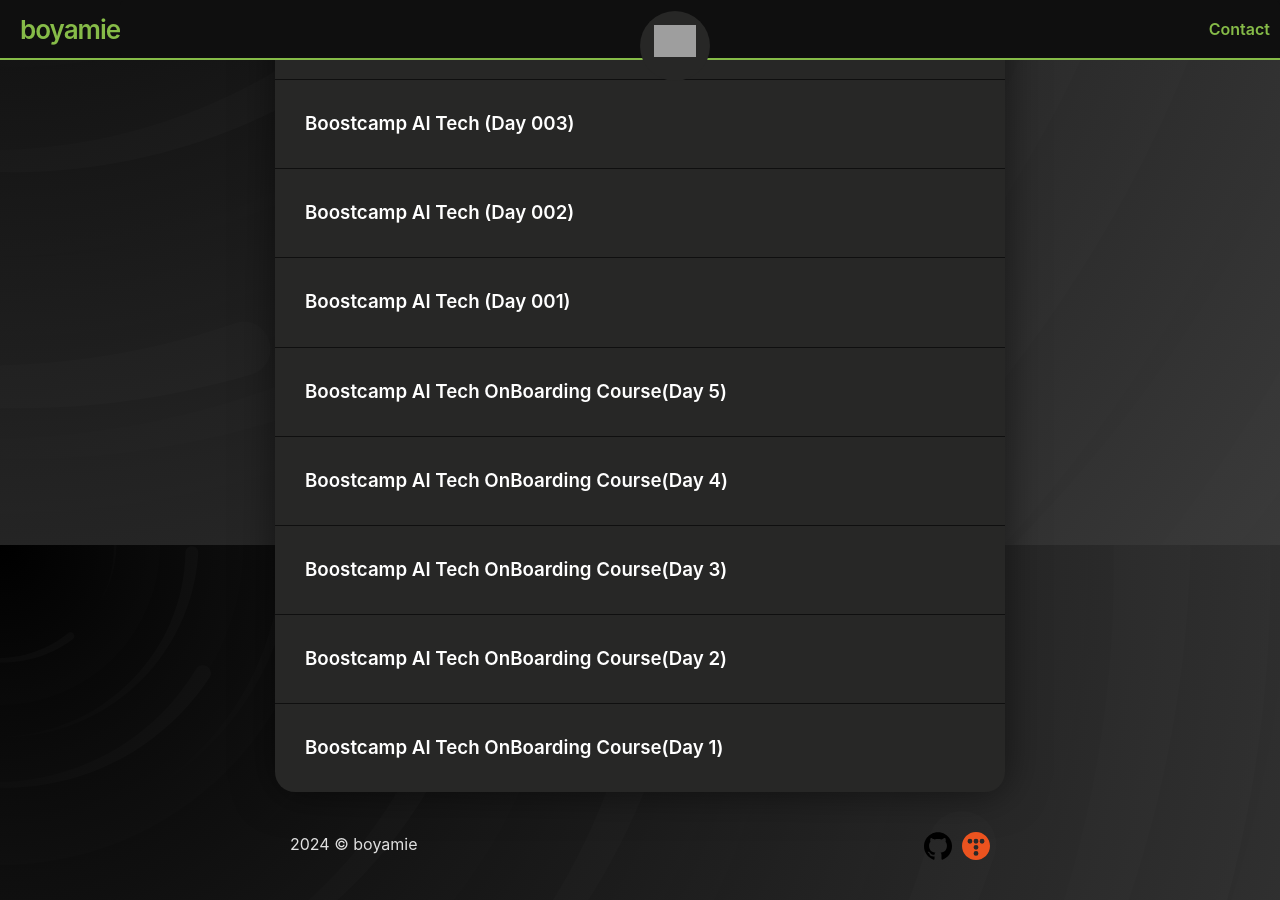
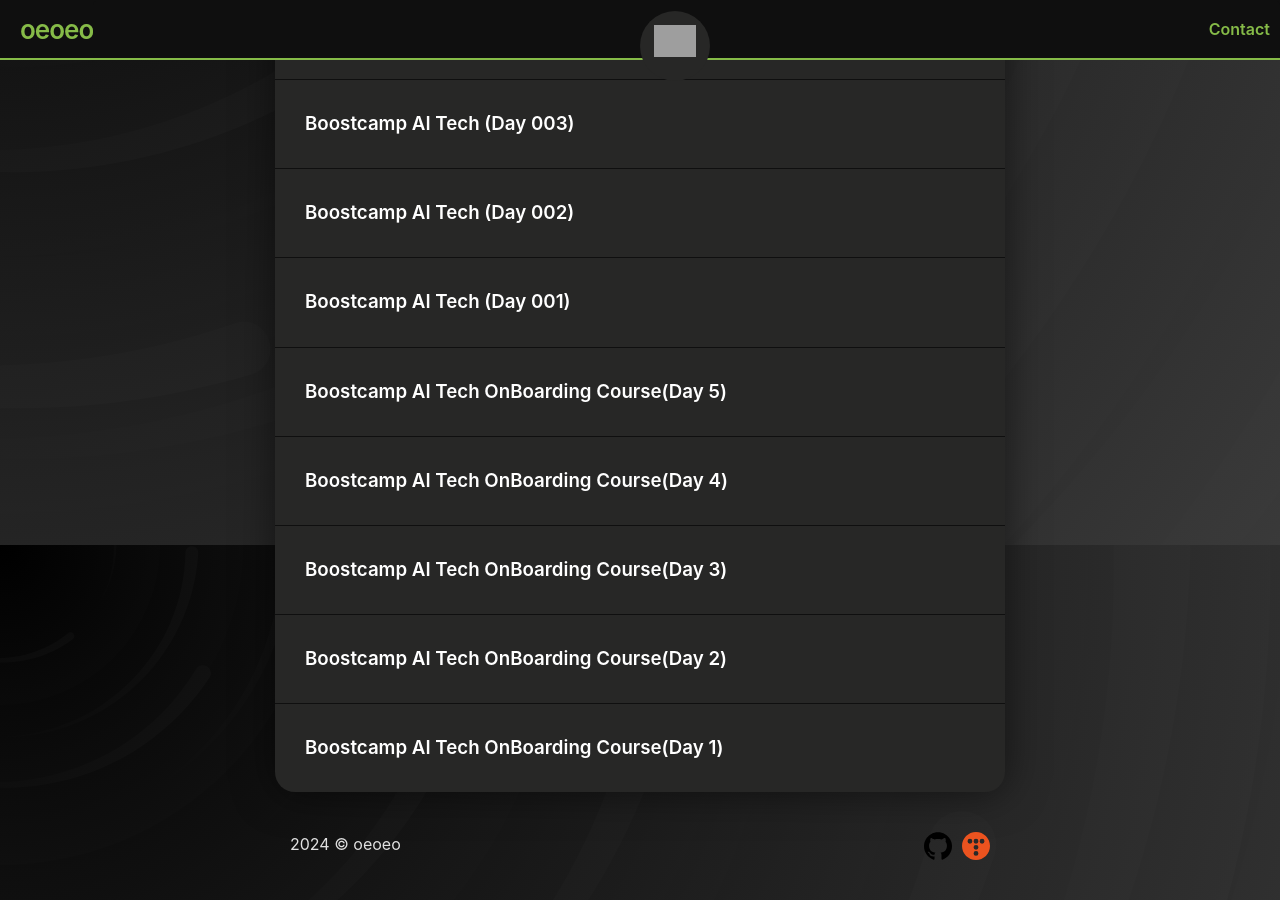
Before and after one commit to whthdbs03/whthdbs03.github.io, a Jekyll site: the page built from index.md, in a window 1280 px wide and 900 px high, scrolled down 2335 px. Built offline with Jekyll 4.4.1, drawn with Linux system fonts in a browser that asks for light colours; grey boxes are pictures that could not be loaded.

Commit message:
config change

```diff
--- a/_config.yml
+++ b/_config.yml
@@ -1,4 +1,4 @@
-title: boyamie
+title: oeoeo
 iconURL: assets/my-icon.png
 # theme: jekyll-theme-leaf
 
@@ -6,8 +6,8 @@ iconURL: assets/my-icon.png
 permalink: :slug
 
 social:
-  blog: boyamie
-  github: boyamie
+  blog: oeoeo
+  github: whthdbs
 
 plugins:
  - jekyll-feed
```
